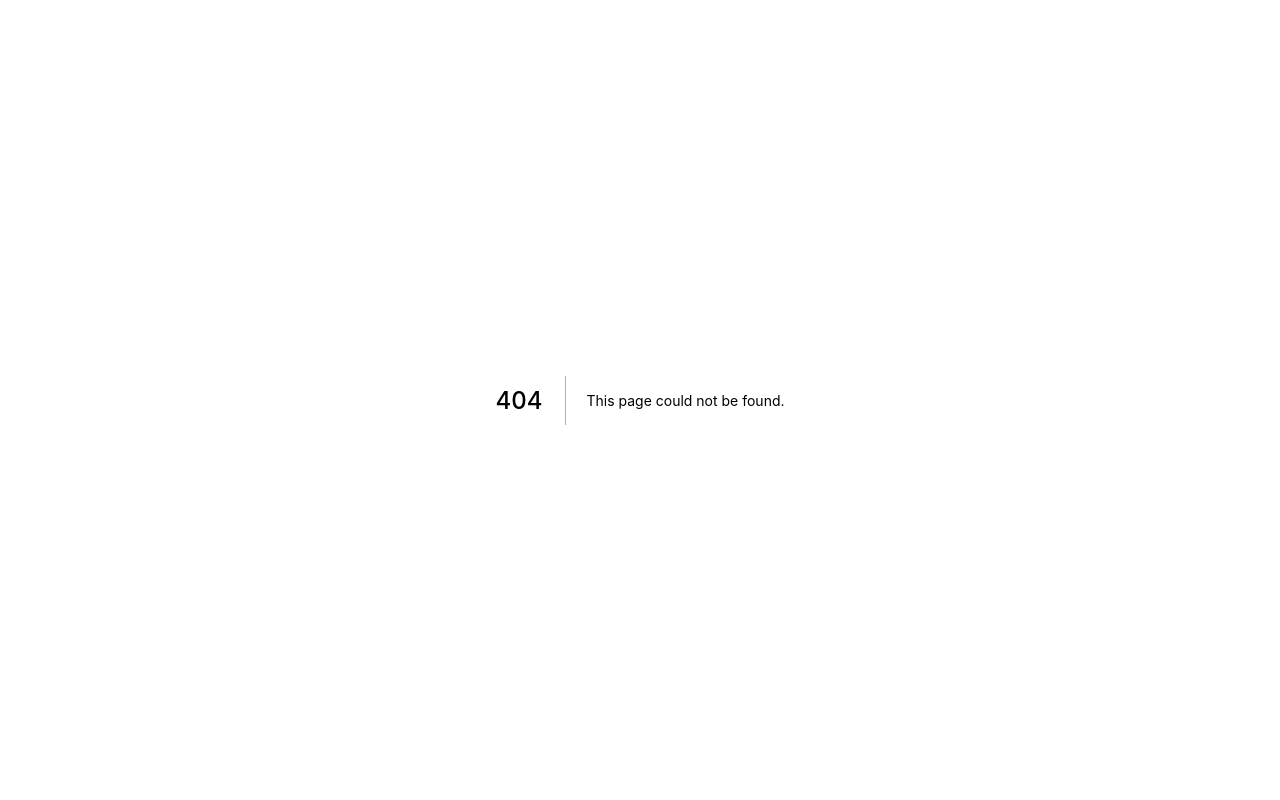
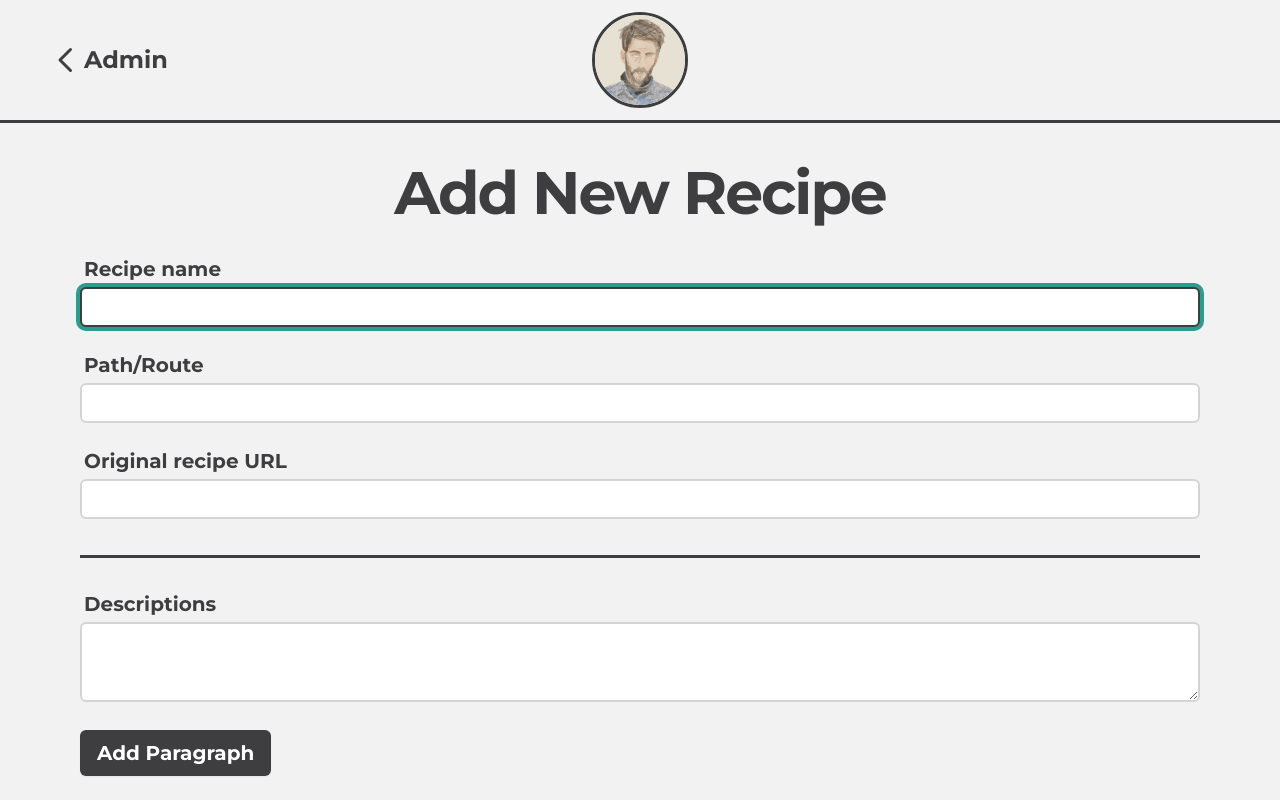
Before and after one commit to adierker/andydierkerdotcom-experimental, a Next.js app: page /admin/add-recipe in a window 1280 px wide. Before the commit this address had no page. Shown: the top 800 px of the page. Built offline with nearby package versions, Linux system fonts and the light colour scheme; no server answers.

Commit message:
add admin routes

```diff
--- a/src/consts/Consts.ts
+++ b/src/consts/Consts.ts
@@ -24,6 +24,8 @@ export const SITEPATHS = {
   HOME: '/',
   RECIPES: '/recipes',
   PHOTOS: '/photos',
+  ADMIN: '/admin',
+  ADD_RECIPE: '/admin/add-recipe',
 }
 
 export const ENDPOINTS = {
--- a/src/pages/admin.tsx
+++ b/src/pages/admin/add-recipe.tsx
@@ -1,12 +1,18 @@
 import { ReactElement } from 'react'
 
 import { PageWrapper, AddRecipeForm } from 'components'
+import { SITEPATHS } from 'consts'
 import { ModalContextProvider } from 'contexts'
 
-export const Admin = (): ReactElement => {
+export const AddRecipe = (): ReactElement => {
   return (
     <ModalContextProvider>
-      <PageWrapper pageTitle="andydierker.com | admin" hasHeader={true}>
+      <PageWrapper
+        pageTitle="andydierker.com | add new recipe"
+        hasHeader={true}
+        backText={'Admin'}
+        backPath={SITEPATHS.ADMIN}
+      >
         <main className="flex flex-col items-center justify-center px-10 xs:px-20 py-10 text-drkr-black">
           <h1 className="text-4xl xs:text-5xl sm:text-6xl mb-8 text-center headline-font">
             Add New Recipe
@@ -18,4 +24,4 @@ export const Admin = (): ReactElement => {
   )
 }
 
-export default Admin
+export default AddRecipe
--- /dev/null
+++ b/src/pages/admin/index.tsx
@@ -0,0 +1,26 @@
+import { ReactElement } from 'react'
+
+import { useRouter, NextRouter } from 'next/router'
+
+import { PageWrapper, Button } from 'components'
+import { SITEPATHS } from 'consts'
+
+export const Admin = (): ReactElement => {
+  const router: NextRouter = useRouter()
+  return (
+    <PageWrapper pageTitle="andydierker.com | admin" hasHeader={true}>
+      <main className="flex flex-col items-center justify-center px-10 xs:px-20 py-10 text-drkr-black">
+        <h1 className="text-4xl xs:text-5xl sm:text-6xl mb-8 text-center headline-font">
+          Admin
+        </h1>
+        <Button
+          text="Add new recipe"
+          onClick={() => router.push(SITEPATHS.ADD_RECIPE)}
+          className="focus-visible:bg-drkr-black"
+        />
+      </main>
+    </PageWrapper>
+  )
+}
+
+export default Admin
```
Also changed, not shown: src/pages/recipes/index.tsx (renamed from src/pages/recipes.tsx).
